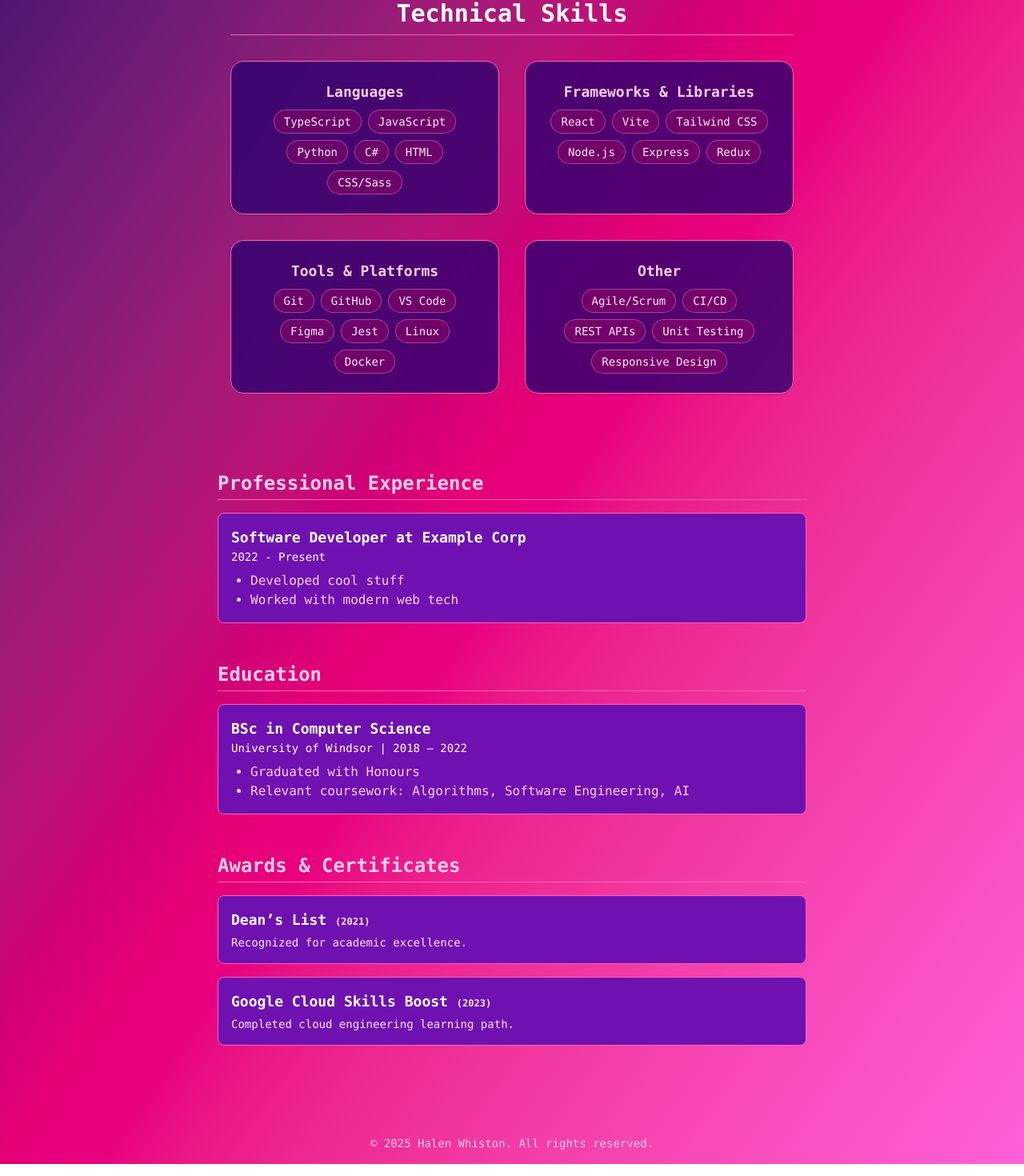
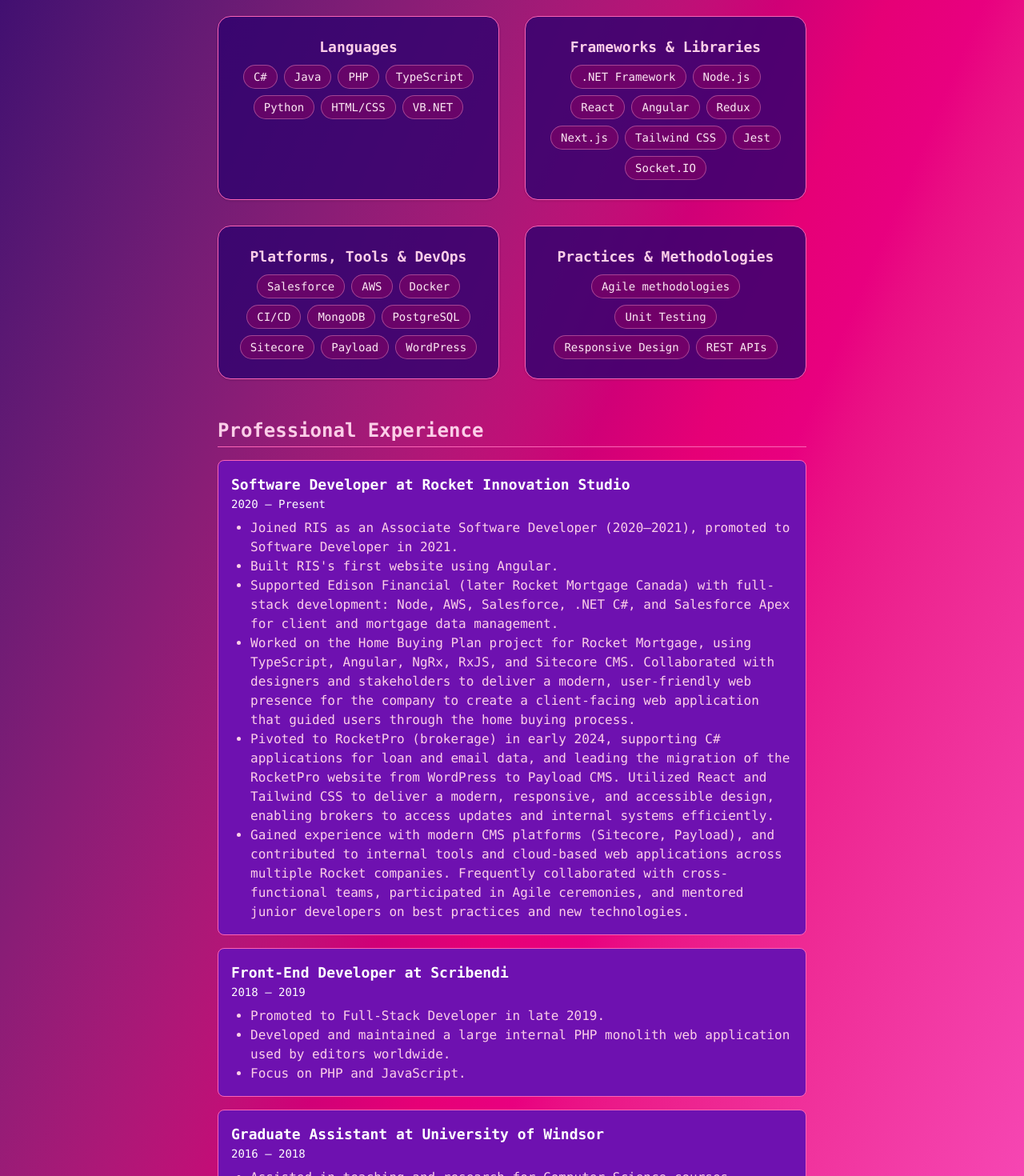
Before and after one commit to halwave/halwave.github.io, a React (Vite) app: page /#/resume in a window 1280 px wide. Shown: the part 394-1864 px from the top of the page at 80% size. Built offline with nearby package versions, Linux system fonts and the light colour scheme.

Commit message:
updated resume section, removed old skills

```diff
--- a/src/components/SkillsSection.tsx
+++ /dev/null
@@ -1,24 +0,0 @@
-import React from 'react';
-import Section from '../components/Section';
-import { skills } from '../data/skills';
-
-const SkillsSection: React.FC = () => (
-  <Section title="Technical Skills">
-    <div className="grid grid-cols-1 sm:grid-cols-2 gap-8 mt-8">
-      {skills.map((skill) => (
-        <div key={skill.category} className="bg-[#2d006e]/80 rounded-2xl shadow p-6 border border-pink-400">
-          <h3 className="font-semibold text-pink-200 mb-2 text-lg text-center">{skill.category}</h3>
-          <ul className="flex flex-wrap gap-2 justify-center">
-            {skill.items.map((item) => (
-              <li key={item} className="bg-pink-700/30 text-pink-100 px-3 py-1 rounded-full text-sm font-mono border border-pink-300/40">
-                {item}
-              </li>
-            ))}
-          </ul>
-        </div>
-      ))}
-    </div>
-  </Section>
-);
-
-export default SkillsSection;
--- a/src/data/beyondCode.ts
+++ b/src/data/beyondCode.ts
@@ -185,6 +185,12 @@
       },
     ],
   },
+  {
+    category: "Art",
+    description:
+      "I create digital and traditional art as a personal passion. If you'd like to see samples of my work, please contact me and I'll be happy to share them privately.",
+    items: [],
+  },
 ];
 
 export default beyondCodeData;
--- a/src/data/resume.ts
+++ b/src/data/resume.ts
@@ -1,33 +1,122 @@
+export const skills = [
+  {
+    category: "Languages",
+    items: ["C#", "Java", "PHP", "TypeScript", "Python", "HTML/CSS", "VB.NET"],
+  },
+  {
+    category: "Frameworks & Libraries",
+    items: [
+      ".NET Framework",
+      "Node.js",
+      "React",
+      "Angular",
+      "Redux",
+      "Next.js",
+      "Tailwind CSS",
+      "Jest",
+      "Socket.IO",
+    ],
+  },
+  {
+    category: "Platforms, Tools & DevOps",
+    items: [
+      "Salesforce",
+      "AWS",
+      "Docker",
+      "CI/CD",
+      "MongoDB",
+      "PostgreSQL",
+      "Sitecore",
+      "Payload",
+      "WordPress",
+    ],
+  },
+  {
+    category: "Practices & Methodologies",
+    items: [
+      "Agile methodologies",
+      "Unit Testing",
+      "Responsive Design",
+      "REST APIs",
+    ],
+  },
+];
+
 export const education = [
   {
-    degree: "BSc in Computer Science",
+    degree: "MSc in Computer Science",
     school: "University of Windsor",
-    years: "2018 – 2022",
+    years: "2016 – 2018",
     details: [
-      "Graduated with Honours",
-      "Relevant coursework: Algorithms, Software Engineering, AI",
+      "Specialization in Pathfinding AI (Supervisor: Dr. Goodwin)",
+      "Honour Roll Student",
+    ],
+  },
+  {
+    degree: "Honours BSc in Computer Science (Co-op, Game Development)",
+    school: "University of Windsor",
+    years: "2010 – 2016",
+    details: [
+      "Co-op placements at Windsor Mold",
+      "Specialization in Game Development",
+    ],
+  },
+];
+
+export const experience = [
+  {
+    role: "Software Developer",
+    company: "Rocket Innovation Studio",
+    years: "2020 – Present",
+    details: [
+      "Joined RIS as an Associate Software Developer (2020–2021), promoted to Software Developer in 2021.",
+      "Built RIS's first website using Angular.",
+      "Supported Edison Financial (later Rocket Mortgage Canada) with full-stack development: Node, AWS, Salesforce, .NET C#, and Salesforce Apex for client and mortgage data management.",
+      "Worked on the Home Buying Plan project for Rocket Mortgage, using TypeScript, Angular, NgRx, RxJS, and Sitecore CMS. Collaborated with designers and stakeholders to deliver a modern, user-friendly web presence for the company to create a client-facing web application that guided users through the home buying process.",
+      "Pivoted to RocketPro (brokerage) in early 2024, supporting C# applications for loan and email data, and leading the migration of the RocketPro website from WordPress to Payload CMS. Utilized React and Tailwind CSS to deliver a modern, responsive, and accessible design, enabling brokers to access updates and internal systems efficiently.",
+      "Gained experience with modern CMS platforms (Sitecore, Payload), and contributed to internal tools and cloud-based web applications across multiple Rocket companies. Frequently collaborated with cross-functional teams, participated in Agile ceremonies, and mentored junior developers on best practices and new technologies.",
+    ],
+  },
+  {
+    role: "Front-End Developer",
+    company: "Scribendi",
+    years: "2018 – 2019",
+    details: [
+      "Promoted to Full-Stack Developer in late 2019.",
+      "Developed and maintained a large internal PHP monolith web application used by editors worldwide.",
+      "Focus on PHP and JavaScript.",
+    ],
+  },
+  {
+    role: "Graduate Assistant",
+    company: "University of Windsor",
+    years: "2016 – 2018",
+    details: [
+      "Assisted in teaching and research for Computer Science courses.",
+      "Hosted office hours and provided support to students.",
+    ],
+  },
+  {
+    role: "Junior Developer (Co-op)",
+    company: "Windsor Mold Group",
+    years: "2012, 2013, 2015",
+    details: [
+      "Supported the Tooling Division by developing and maintaining internal applications, primarily using Microsoft Excel VBA.",
+      "Automated business processes for production teams through custom Excel solutions.",
+      "Later learned C# to develop a specialized tool for assisting with laser measurements used in metal cutting operations.",
     ],
   },
 ];
 
 export const awards = [
   {
-    title: "Dean’s List",
-    year: "2021",
-    description: "Recognized for academic excellence.",
+    title: "Honour Roll (Graduate Studies)",
+    year: "2016 – 2018",
+    description: "Recognized for academic excellence during MSc studies.",
   },
   {
-    title: "Google Cloud Skills Boost",
-    year: "2023",
-    description: "Completed cloud engineering learning path.",
+    title: "PHP Certificate (Udemy)",
+    year: "2019",
+    description: "Completed a PHP development course while at Scribendi.",
   },
 ];
-
-export const experience = [
-  {
-    role: "Software Developer",
-    company: "Example Corp",
-    years: "2022 - Present",
-    details: ["Developed cool stuff", "Worked with modern web tech"],
-  },
-];
--- a/src/data/skills.ts
+++ /dev/null
@@ -1,29 +0,0 @@
-export interface SkillCategory {
-  category: string;
-  items: string[];
-}
-
-export const skills: SkillCategory[] = [
-  {
-    category: "Languages",
-    items: ["TypeScript", "JavaScript", "Python", "C#", "HTML", "CSS/Sass"],
-  },
-  {
-    category: "Frameworks & Libraries",
-    items: ["React", "Vite", "Tailwind CSS", "Node.js", "Express", "Redux"],
-  },
-  {
-    category: "Tools & Platforms",
-    items: ["Git", "GitHub", "VS Code", "Figma", "Jest", "Linux", "Docker"],
-  },
-  {
-    category: "Other",
-    items: [
-      "Agile/Scrum",
-      "CI/CD",
-      "REST APIs",
-      "Unit Testing",
-      "Responsive Design",
-    ],
-  },
-];
--- a/src/pages/ResumePage.tsx
+++ b/src/pages/ResumePage.tsx
@@ -1,6 +1,5 @@
 import React from 'react';
-import SkillsSection from '../components/SkillsSection';
-import { education, awards, experience } from '../data/resume';
+import { education, awards, experience, skills } from '../data/resume';
 
 const ResumePage: React.FC = () => (
   <section className="py-12">
@@ -9,7 +8,23 @@
       <p className="text-pink-100 text-center max-w-2xl mx-auto mb-8">
         Here you can find my notable skills, experience, and achievements.
       </p>
-      <SkillsSection />
+      <div className="mt-8">
+        <h3 className="text-2xl font-bold text-pink-200 mb-4 border-b border-pink-400 pb-1">Technical Skills</h3>
+        <div className="grid grid-cols-1 sm:grid-cols-2 gap-8 mt-8">
+          {skills.map((skill) => (
+            <div key={skill.category} className="bg-[#2d006e]/80 rounded-2xl shadow p-6 border border-pink-400">
+              <h4 className="font-semibold text-pink-200 mb-2 text-lg text-center">{skill.category}</h4>
+              <ul className="flex flex-wrap gap-2 justify-center">
+                {skill.items.map((item) => (
+                  <li key={item} className="bg-pink-700/30 text-pink-100 px-3 py-1 rounded-full text-sm font-mono border border-pink-300/40">
+                    {item}
+                  </li>
+                ))}
+              </ul>
+            </div>
+          ))}
+        </div>
+      </div>
       <div className="mt-12">
         <h3 className="text-2xl font-bold text-pink-200 mb-4 border-b border-pink-400 pb-1">Professional Experience</h3>
         <div className="space-y-4">
```
